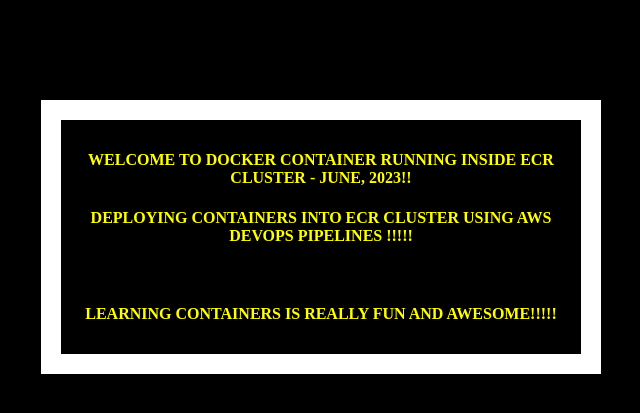
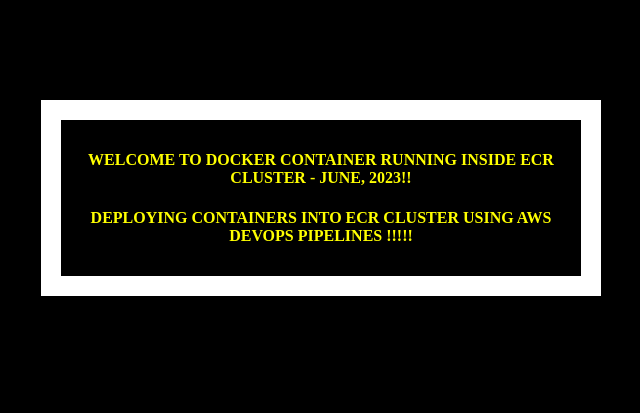
Before and after one commit to testidentity/pipe-application, a Flask app: page / in a window 1280 px wide. Shown: the top 413 px of the page, without its empty margins (319-959 px from the left). Run offline with Flask 2, Linux system fonts and the light colour scheme.

Commit message:
Update index.html

```diff
--- a/templates/index.html
+++ b/templates/index.html
@@ -21,8 +21,6 @@
     <div class="container">
       <h4>Welcome to Docker Container running inside  ECR Cluster - June, 2023!!</h4>
       <h4>Deploying Containers into ECR cluster using AWS Devops Pipelines !!!!!</h4>
-      <br>
-       <h4>Learning containers is really fun and awesome!!!!!</h4>
     </div>
   </body>
 </html>
```
